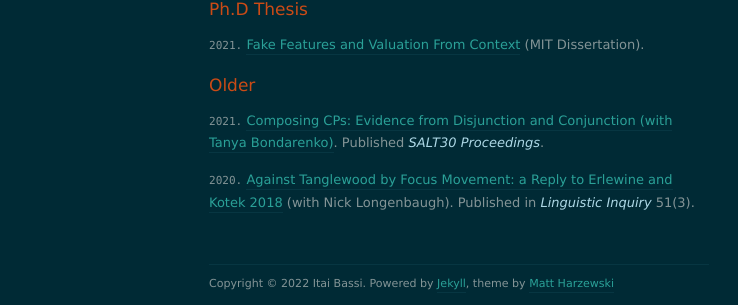
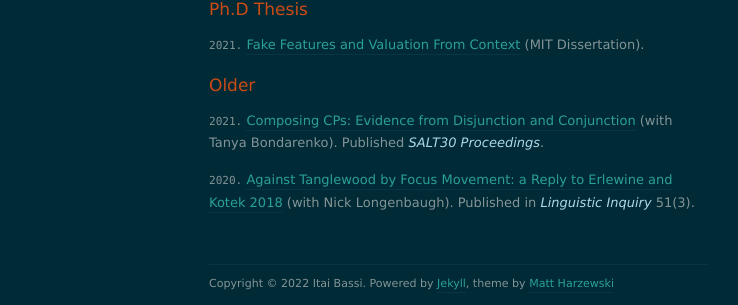
Before and after one commit to itaibassi/itaibassi.github.io, a Jekyll site: the page built from papers/index.markdown, in a window 1280 px wide. Shown: the part 593-898 px from the top of the page, without its empty margins (181-919 px from the left). Built offline with Jekyll 4.4.1, drawn with Linux system fonts in a browser that asks for light colours; nearby versions of some CDN libraries.

Commit message:
Update index.markdown

```diff
--- a/papers/index.markdown
+++ b/papers/index.markdown
@@ -35,6 +35,6 @@ title: Papers
 
 # Older
 
-`2021.` [Composing CPs: Evidence from Disjunction and Conjunction (with Tanya Bondarenko)](http://journals.linguisticsociety.org/proceedings/index.php/SALT/article/view/30.583/). Published *<font color="lightblue"> SALT30 Proceedings</font>*.
+`2021.` [Composing CPs: Evidence from Disjunction and Conjunction](http://journals.linguisticsociety.org/proceedings/index.php/SALT/article/view/30.583/)  (with Tanya Bondarenko).  Published *<font color="lightblue"> SALT30 Proceedings</font>*.
 
 `2020.` [Against Tanglewood by Focus Movement: a Reply to Erlewine and Kotek 2018](https://direct.mit.edu/ling/article-abstract/51/3/579/96990/Against-Tanglewood-by-Focus-Movement-A-Reply-to?redirectedFrom=fulltext/) (with Nick Longenbaugh). Published in *<font color="lightblue"> Linguistic Inquiry </font>* 51(3).
```
